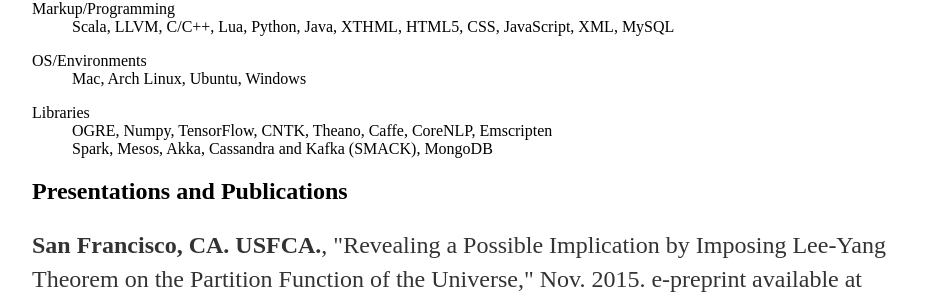
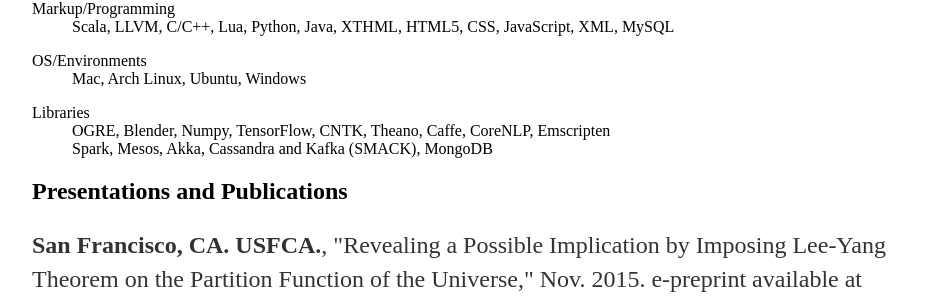
Before and after one commit to williamchuang/williamchuang.github.io, a Jekyll site: the page built from cv/index.html, in a window 1280 px wide. Shown: the part 823-1125 px from the top of the page, without its empty margins (160-1108 px from the left). Built offline with Jekyll 4.4.1, drawn with Linux system fonts in a browser that asks for light colours; comment, search, counter and statistics services are not loaded.

Commit message:
Update index.html

```diff
--- a/cv/index.html
+++ b/cv/index.html
@@ -43,7 +43,7 @@
 					</dl>
 					<dl class="dl-horizontal">
 						<dt>Libraries</dt>
-						<dd>OGRE, Numpy, TensorFlow, CNTK, Theano, Caffe, CoreNLP, Emscripten
+						<dd>OGRE, Blender, Numpy, TensorFlow, CNTK, Theano, Caffe, CoreNLP, Emscripten
 						<dd>Spark, Mesos, Akka, Cassandra and Kafka (SMACK), MongoDB</dd>
 					</dl>
 					<h2>Presentations and Publications</h2>
```
